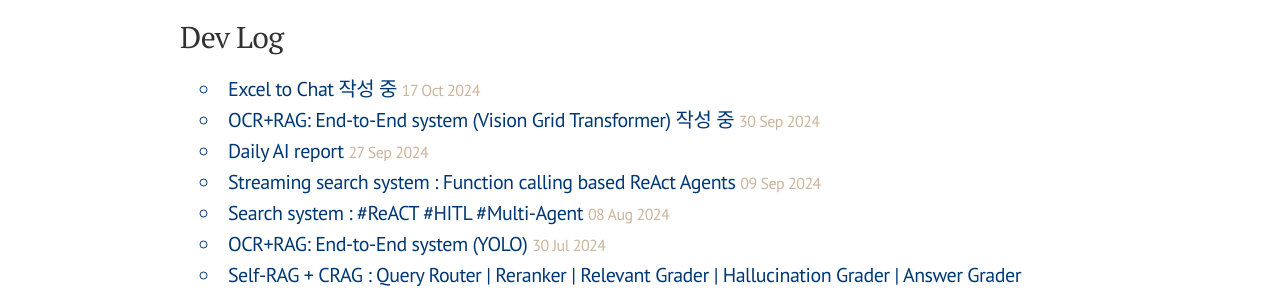
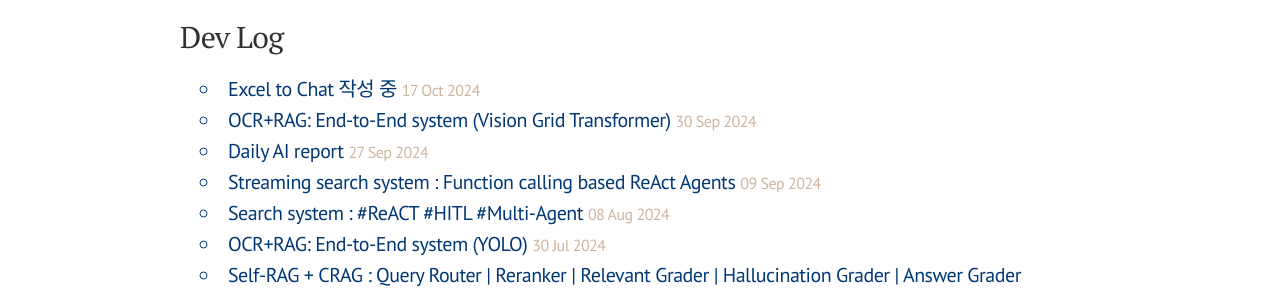
Before and after one commit to finddme/finddme.github.io, a Jekyll site: the page built from index.html, in a window 1280 px wide and 900 px high, scrolled down 489 px. Shown: the part 153-446 px from the top of the window. Built offline with Jekyll 4.4.1, drawn with Linux system fonts in a browser that asks for light colours; nearby versions of some CDN libraries; comment, search, counter and statistics services are not loaded.

Commit message:
Update 2024-09-30-ocr_rag.md

```diff
--- a/_posts/2024-09-30-ocr_rag.md
+++ b/_posts/2024-09-30-ocr_rag.md
@@ -1,5 +1,5 @@
 ---
-title: "OCR+RAG: End-to-End system (Vision Grid Transformer) 작성 중"
+title: "OCR+RAG: End-to-End system (Vision Grid Transformer)"
 category: Dev Log
 tag: Development
 ---
```
